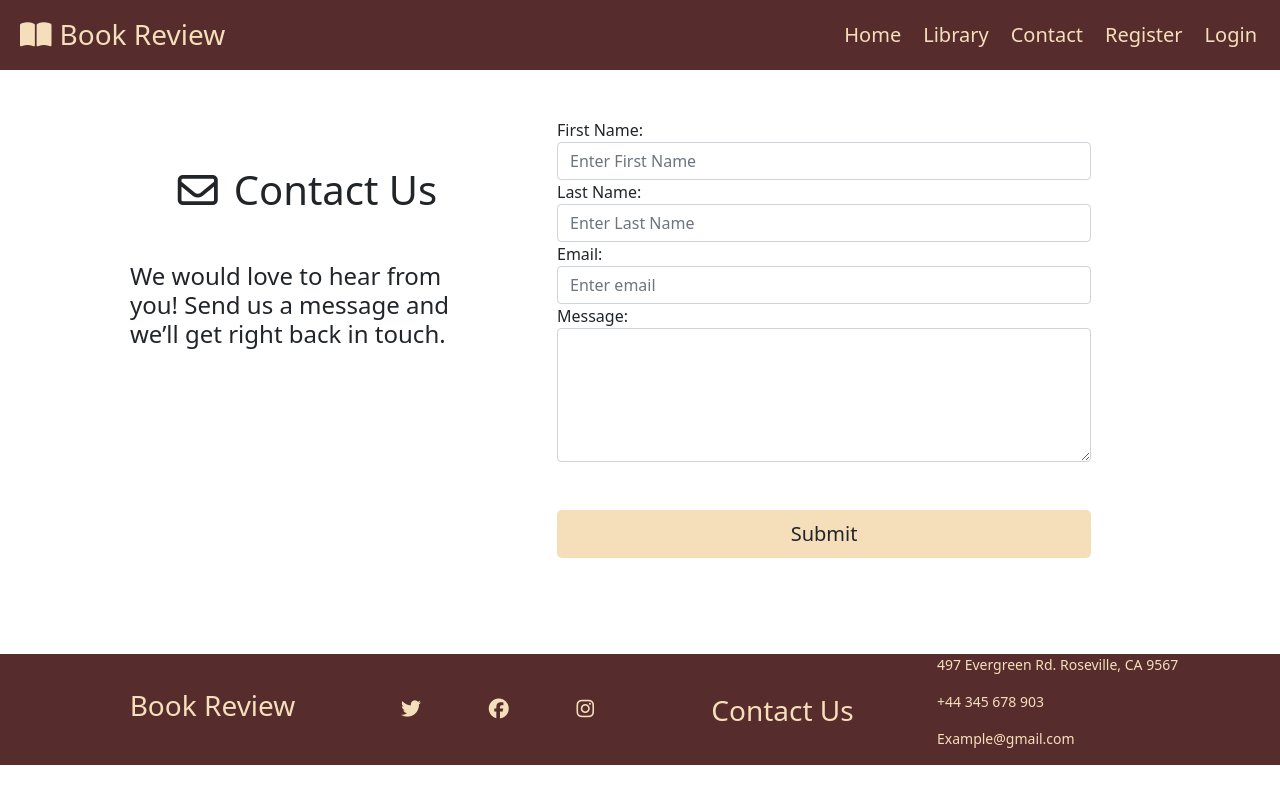
After one commit to maxapn98/book-re, a Flask app: page /contact in a window 1280 px wide. The commit adds this page. Run offline with Flask 2, Linux system fonts and the light colour scheme; some libraries are stand-ins or nearby versions.

Commit message:
Add contact page

```diff
--- a/app.py
+++ b/app.py
@@ -13,6 +13,14 @@ def homepage():
     return render_template("home.html")
 
 
+@app.route('/contact')
+def contactpage():
+    """
+    Returns contact page
+    """
+    return render_template("contact.html")
+
+
 if __name__ == "__main__":
     app.run(host=os.environ.get("IP"),
             port=int(os.environ.get("PORT")),
--- /dev/null
+++ b/templates/contact.html
@@ -0,0 +1,49 @@
+{% extends 'index.html' %}
+{%  block content %}
+<div class="container my-5">
+    <div class="row">
+        <div class="col-md-5">
+            <!--Contact info-->
+            <div class="m-5">
+                <h1 class="text-center"><i class="far fa-envelope me-3 "></i>Contact Us</h1>
+                <h4 class="my-5">We would love to hear from you! Send us a message and we’ll get right back in touch.
+                </h4>
+            </div>
+        </div>
+        <div class="col-md-7">
+            <!--Form-->
+            <div>
+                <div>
+                    <label class="control-label col-sm-2" for="fname">First Name:</label>
+                    <div class="col-sm-10">
+                        <input type="text" class="form-control" id="fname" placeholder="Enter First Name" name="fname">
+                    </div>
+                </div>
+                <div>
+                    <label class="control-label col-sm-2" for="lname">Last Name:</label>
+                    <div class="col-sm-10">
+                        <input type="text" class="form-control" id="lname" placeholder="Enter Last Name" name="lname">
+                    </div>
+                </div>
+                <div>
+                    <label class="control-label col-sm-2" for="email">Email:</label>
+                    <div class="col-sm-10">
+                        <input type="email" class="form-control" id="email" placeholder="Enter email" name="email">
+                    </div>
+                </div>
+                <div>
+                    <label class="control-label col-sm-2" for="message">Message:</label>
+                    <div class="col-sm-10">
+                        <textarea class="form-control" rows="5" id="comment"></textarea>
+                    </div>
+                </div>
+                <div>
+                    <div class="col-sm-offset-2 col-sm-10 d-grid my-5">
+                        <button type="submit" class="btn btn-default btn-lg">Submit</button>
+                    </div>
+                </div>
+            </div>
+        </div>
+    </div>
+</div>
+{% endblock %}
--- a/templates/index.html
+++ b/templates/index.html
@@ -25,13 +25,13 @@
             <div class="collapse navbar-collapse" id="navbarNav">
                 <ul class="navbar-nav ms-lg-auto fs-5">
                     <li class="nav-item">
-                        <a class="nav-link" aria-current="page" href="">Home</a>
+                        <a class="nav-link" aria-current="page" href="{{ url_for('homepage') }}">Home</a>
                     </li>
                     <li class="nav-item">
                         <a class="nav-link" href="#">Library</a>
                     </li>
                     <li class="nav-item">
-                        <a class="nav-link" href="#">Contact</a>
+                        <a class="nav-link" href="{{ url_for('contactpage') }}">Contact</a>
                     </li>
                     <li class="nav-item">
                         <a class="nav-link" href="#">Register</a>
```
